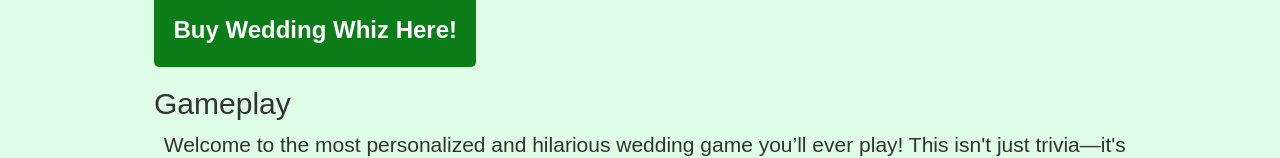
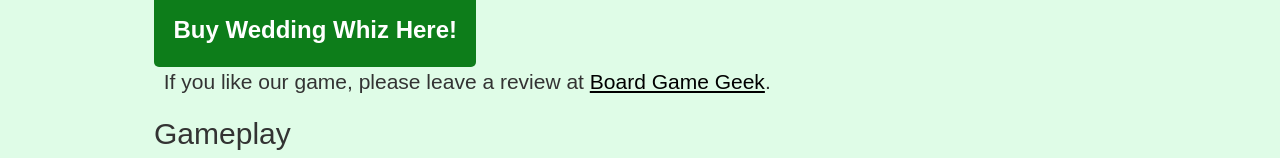
Before and after one commit to adam-winchell/real_nito_games, a SvelteKit app: page /wedding_whiz in a window 1280 px wide. Shown: the part 586-744 px from the top of the page. Built offline with nearby package versions, Linux system fonts and the light colour scheme.

Commit message:
wedding whiz bgg

```diff
--- a/src/routes/wedding_whiz/+page.svelte
+++ b/src/routes/wedding_whiz/+page.svelte
@@ -21,6 +21,9 @@
         <form action="https://www.thegamecrafter.com/games/wedding-whiz" target="_blank">
             <button type="submit">Buy Wedding Whiz Here!</button>
         </form>
+
+        <p>If you like our game, please leave a review at <a href="https://boardgamegeek.com/boardgame/458367/wedding-whiz">Board Game Geek </a>.</p>
+
 
         <h2>Gameplay</h2>
         <p>Welcome to the most personalized and hilarious wedding game you’ll ever play! This isn't just trivia—it's a fun-filled contest designed to test your knowledge of the newlyweds' quirky habits, secret opinions, and playful boasts!</p>
```
